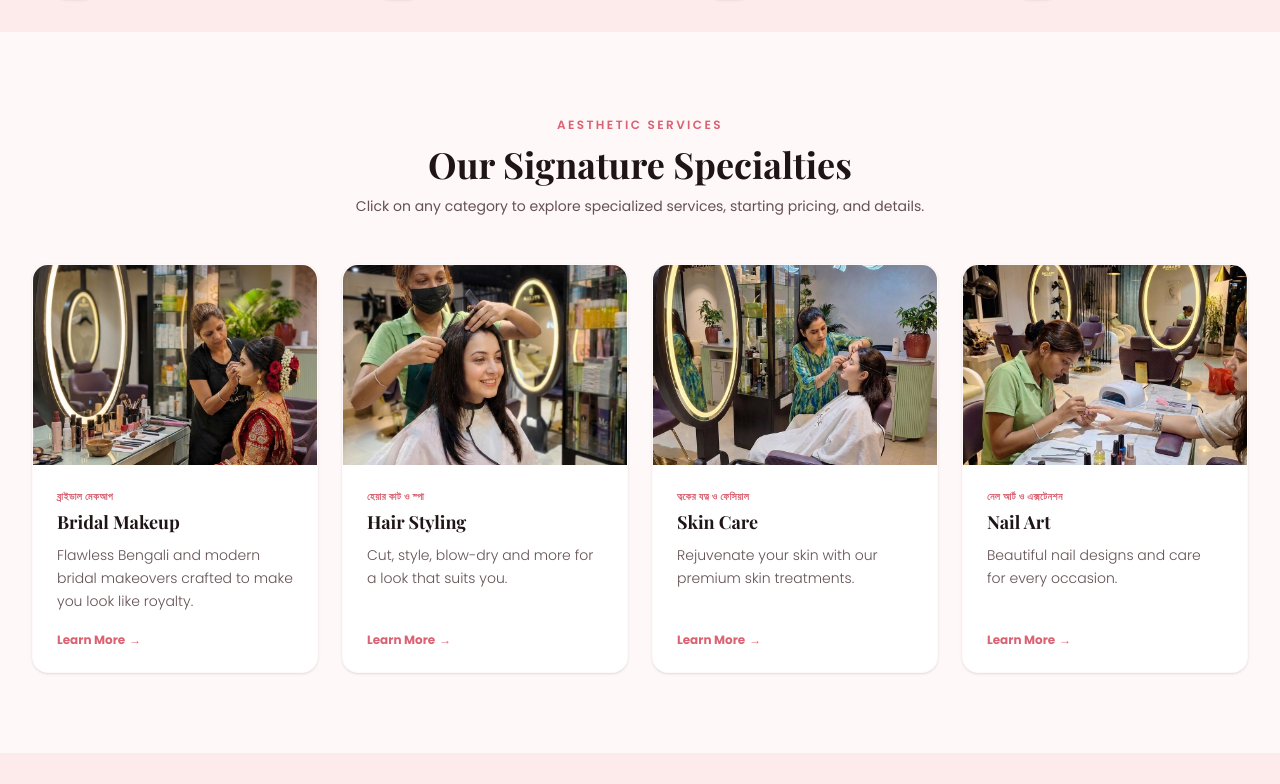
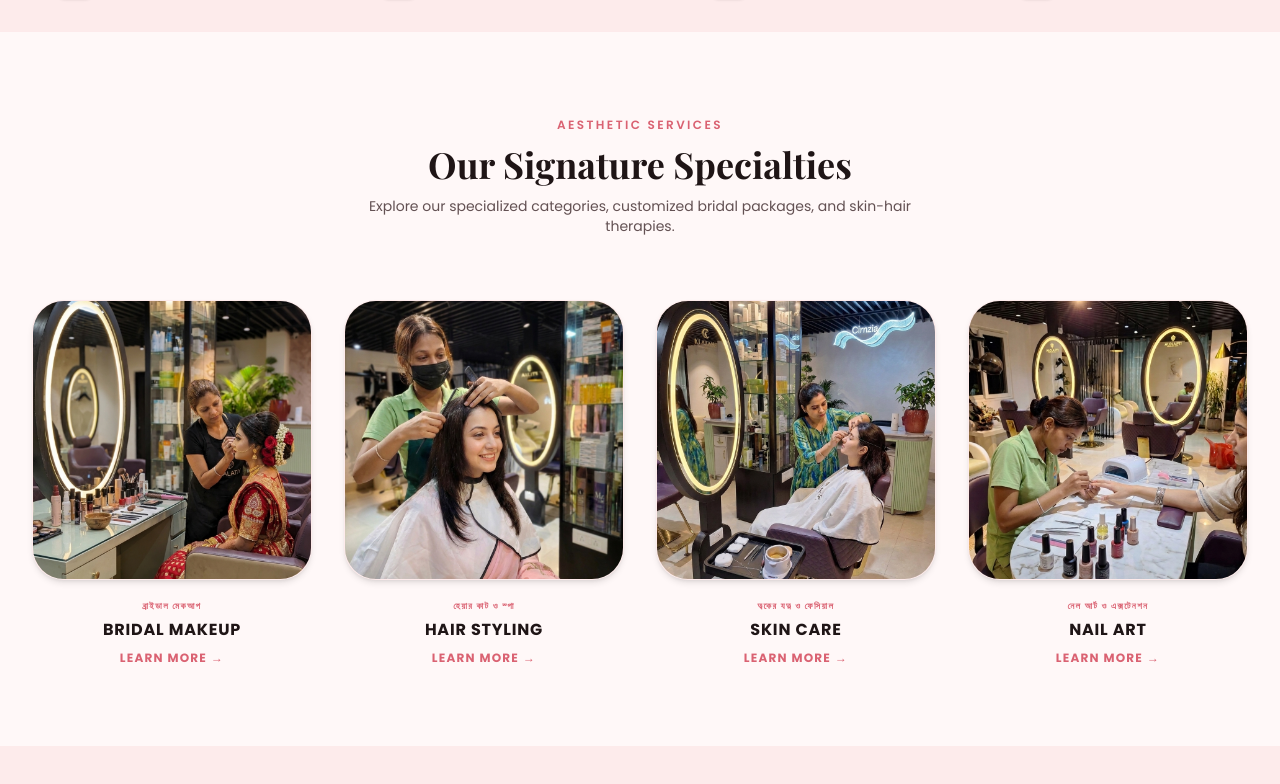
Before and after one commit to adeditsmsg-oss/the-skin-ateliere, a Next.js app: page / in a window 1280 px wide. Shown: the part 836-1620 px from the top of the page. Built offline with nearby package versions, Linux system fonts and the light colour scheme.

Commit message:
style: restyle cards in FeaturedServices and ServiceFilter to match borderless centered design with rounded square images

```diff
--- a/src/components/FeaturedServices.tsx
+++ b/src/components/FeaturedServices.tsx
@@ -9,28 +9,24 @@ export default function FeaturedServices() {
     {
       title: "Bridal Makeup",
       bengaliTitle: "ব্রাইডাল মেকআপ",
-      description: "Flawless Bengali and modern bridal makeovers crafted to make you look like royalty.",
       image: "/images/service-bridal-1.jpeg",
       link: "#bridal"
     },
     {
       title: "Hair Styling",
       bengaliTitle: "হেয়ার কাট ও স্পা",
-      description: "Cut, style, blow-dry and more for a look that suits you.",
       image: "/images/service-haircut.jpeg",
       link: "#services"
     },
     {
       title: "Skin Care",
       bengaliTitle: "ত্বকের যত্ন ও ফেসিয়াল",
-      description: "Rejuvenate your skin with our premium skin treatments.",
       image: "/images/service-facial.jpeg",
       link: "#services"
     },
     {
       title: "Nail Art",
       bengaliTitle: "নেল আর্ট ও এক্সটেনশন",
-      description: "Beautiful nail designs and care for every occasion.",
       image: "/images/service-nails.jpeg",
       link: "#services"
     }
@@ -39,7 +35,7 @@ export default function FeaturedServices() {
   return (
     <section className="py-20 px-6 md:px-8 bg-bg-cream">
       <div className="max-w-7xl mx-auto">
-        <div className="text-center max-w-xl mx-auto mb-12">
+        <div className="text-center max-w-xl mx-auto mb-16">
           <span className="font-poppins text-xs font-semibold uppercase tracking-[0.2em] text-primary">
             Aesthetic Services
           </span>
@@ -47,12 +43,12 @@ export default function FeaturedServices() {
             Our Signature Specialties
           </h2>
           <p className="font-poppins text-sm text-text-muted mt-3">
-            Click on any category to explore specialized services, starting pricing, and details.
+            Explore our specialized categories, customized bridal packages, and skin-hair therapies.
           </p>
         </div>
 
-        {/* Replicated card layout from user's image */}
-        <div className="grid grid-cols-1 sm:grid-cols-2 lg:grid-cols-4 gap-6">
+        {/* Replicated card layout: rounded image card with centered text underneath */}
+        <div className="grid grid-cols-1 sm:grid-cols-2 lg:grid-cols-4 gap-8">
           {categories.map((cat, index) => (
             <motion.div
               key={index}
@@ -60,10 +56,10 @@ export default function FeaturedServices() {
               whileInView={{ opacity: 1, y: 0 }}
               viewport={{ once: true }}
               transition={{ duration: 0.5, delay: index * 0.1 }}
-              className="bg-white rounded-2xl overflow-hidden shadow-sm hover:shadow-md transition-all border border-primary-light/30 flex flex-col h-full"
+              className="flex flex-col items-center w-full"
             >
-              {/* Card Image - Rounded top corners, square bottom corners */}
-              <div className="relative h-[200px] w-full overflow-hidden bg-bg-blush">
+              {/* Card Image - Beautiful rounded square image card */}
+              <div className="relative w-full aspect-square rounded-[2rem] overflow-hidden shadow-md hover:shadow-lg transition-shadow bg-bg-blush border border-primary-light/20">
                 <Image
                   src={cat.image}
                   alt={cat.title}
@@ -73,20 +69,17 @@ export default function FeaturedServices() {
                 />
               </div>
 
-              {/* Card Body content */}
-              <div className="p-6 flex flex-col flex-grow text-left">
-                <span className="font-poppins text-[10px] uppercase tracking-wider text-primary font-bold mb-1">
+              {/* Centered card content placed directly underneath */}
+              <div className="mt-5 flex flex-col items-center text-center">
+                <span className="font-poppins text-[9px] uppercase tracking-[0.15em] text-primary font-bold mb-1">
                   {cat.bengaliTitle}
                 </span>
-                <h3 className="font-playfair text-lg font-bold text-text-dark mb-2">
+                <h3 className="font-poppins text-sm md:text-base font-bold text-text-dark uppercase tracking-wider mb-2">
                   {cat.title}
                 </h3>
-                <p className="font-poppins text-xs md:text-sm text-text-muted font-light leading-relaxed mb-5 flex-grow">
-                  {cat.description}
-                </p>
                 <a
                   href={cat.link}
-                  className="font-poppins text-xs font-bold text-primary hover:text-primary-dark transition-colors inline-flex items-center gap-1 mt-auto"
+                  className="font-poppins text-[10px] md:text-xs font-bold text-primary hover:text-primary-dark transition-colors uppercase tracking-widest inline-flex items-center gap-1 cursor-pointer"
                 >
                   <span>Learn More</span>
                   <span>&rarr;</span>
--- a/src/components/ServiceFilter.tsx
+++ b/src/components/ServiceFilter.tsx
@@ -75,10 +75,10 @@ export default function ServiceFilter() {
                 exit={{ opacity: 0, scale: 0.9 }}
                 transition={{ duration: 0.4 }}
                 key={service.id}
-                className="bg-white rounded-3xl overflow-hidden shadow-md hover:shadow-xl transition-shadow border border-primary-light/30 group flex flex-col h-full"
+                className="group flex flex-col h-full items-center w-full"
               >
-                {/* Image and Badges */}
-                <div className="relative h-[240px] w-full overflow-hidden bg-bg-blush">
+                {/* Image and Badges - Rounded Square Image Card */}
+                <div className="relative w-full aspect-square rounded-[2rem] overflow-hidden shadow-md hover:shadow-lg transition-shadow bg-bg-blush border border-primary-light/20">
                   <Image
                     src={service.image}
                     alt={service.name}
@@ -101,43 +101,43 @@ export default function ServiceFilter() {
                   <button className="absolute top-4 right-4 bg-white/80 backdrop-blur-md p-2 rounded-full text-text-muted hover:text-secondary transition-colors shadow-md z-10 hover:scale-110 cursor-pointer">
                     <Heart className="w-4 h-4" />
                   </button>
-
                 </div>
 
                 {/* Card Content Details */}
-                <div className="p-6 flex flex-col flex-grow text-left">
-                  <div className="flex items-center justify-between mb-2">
-                    <span className="font-poppins text-[10px] uppercase tracking-wider text-primary font-bold">
+                <div className="mt-5 flex flex-col flex-grow items-center text-center w-full">
+                  <div className="flex items-center gap-3 justify-center mb-1">
+                    <span className="font-poppins text-[9px] uppercase tracking-[0.15em] text-primary font-bold">
                       {service.bengaliName}
                     </span>
-                    <span className="font-poppins text-[10px] text-text-muted flex items-center gap-1.5 bg-bg-blush py-1 px-3 rounded-full border border-primary-light/30">
+                    <span className="text-text-muted/30 text-xs">|</span>
+                    <span className="font-poppins text-[10px] text-text-muted flex items-center gap-1.5">
                       <Clock className="w-3 h-3 text-primary" />
                       <span>{service.duration}</span>
                     </span>
                   </div>
 
-                  <h3 className="font-playfair text-lg font-bold text-text-dark leading-snug mb-2">
+                  <h3 className="font-poppins text-sm md:text-base font-bold text-text-dark uppercase tracking-wider mb-2">
                     {service.name}
                   </h3>
 
-                  <p className="font-poppins text-xs md:text-sm text-text-muted font-light leading-relaxed mb-6 flex-grow">
+                  <p className="font-poppins text-xs md:text-sm text-text-muted font-light leading-relaxed text-center max-w-sm mx-auto mb-4 flex-grow">
                     {service.description}
                   </p>
 
                   {/* Price & Action Link */}
-                  <div className="flex items-center justify-between mt-auto pt-4 border-t border-primary-light/40">
-                    <div className="flex flex-col">
-                      <span className="font-poppins text-[10px] text-text-muted uppercase tracking-wider">
+                  <div className="flex flex-col items-center mt-auto pt-3 border-t border-primary-light/35 w-full">
+                    <div className="flex flex-col items-center mb-2">
+                      <span className="font-poppins text-[9px] text-text-muted uppercase tracking-wider">
                         Starting Price
                       </span>
-                      <span className="font-poppins text-lg font-bold text-primary">
+                      <span className="font-poppins text-base font-bold text-primary">
                         {service.price}
                       </span>
                     </div>
 
                     <a
                       href="#booking"
-                      className="font-poppins text-xs font-bold text-primary hover:text-primary-dark transition-colors inline-flex items-center gap-1 cursor-pointer"
+                      className="font-poppins text-xs font-bold text-primary hover:text-primary-dark transition-colors uppercase tracking-widest inline-flex items-center gap-1 cursor-pointer"
                     >
                       <span>Book Now</span>
                       <span>&rarr;</span>
```
